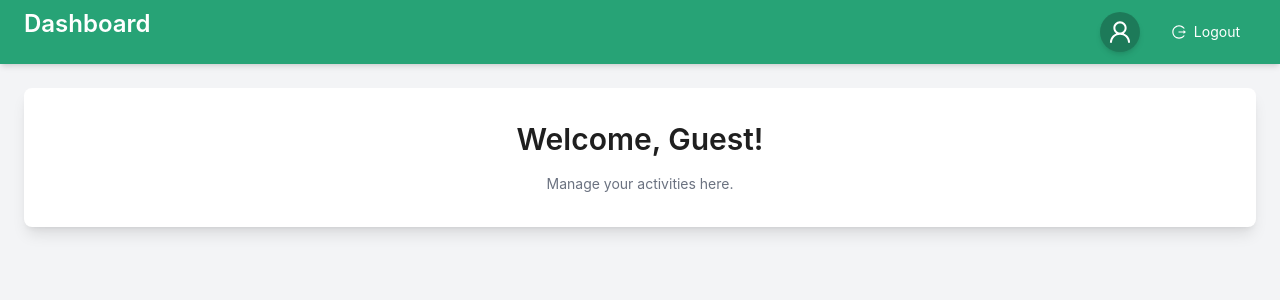
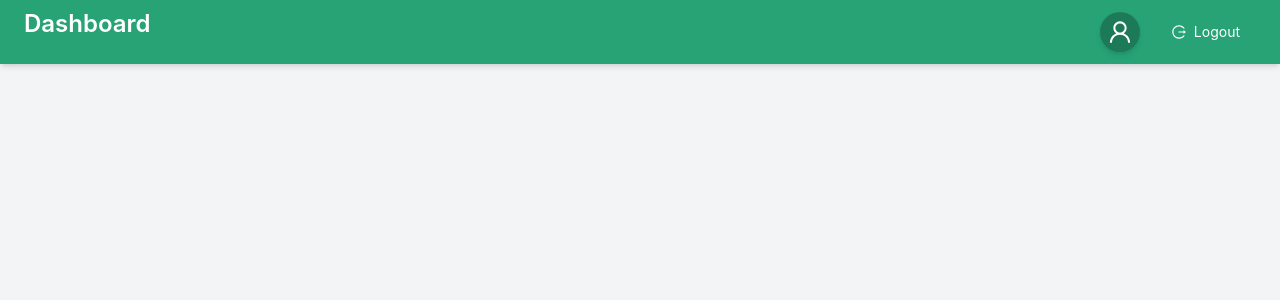
Before and after one commit to vmkmanokumar/GHG-Conversion-Factors, a Next.js app: page /dashboard in a window 1280 px wide. Shown: the top 300 px of the page. Built offline with nearby package versions, Linux system fonts and the light colour scheme.

Commit message:
dashbord

```diff
--- a/src/app/dashboard/page.js
+++ b/src/app/dashboard/page.js
@@ -59,12 +59,12 @@ export default function Dashboard() {
       </Header>
 
       {/* Main Content */}
-      <Content className="p-6">
+      {/* <Content className="p-6">
         <div className="bg-white shadow-lg rounded-lg p-8 text-center">
           <Title level={2} className="text-gray-700">Welcome, {username}!</Title>
           <Text className="text-gray-500">Manage your activities here.</Text>
         </div>
-      </Content>
+      </Content> */}
 
       {/* User Drawer */}
       <Drawer
```
